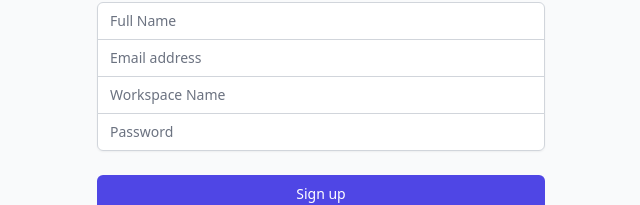
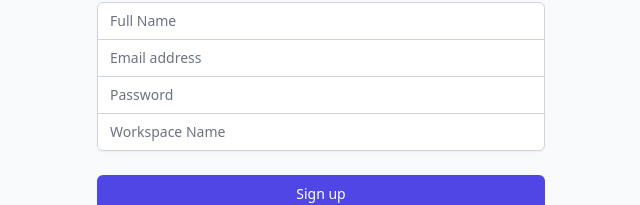
Before and after one commit to Kevinzh0C/fechatter_frontend, a Vue app: page /register in a window 1280 px wide. Shown: the part 311-516 px from the top of the page, without its empty margins (319-959 px from the left). Built offline with nearby package versions, Linux system fonts and the light colour scheme; no server answers.

Commit message:
Fix Register Form Layout

```diff
--- a/src/views/Register.vue
+++ b/src/views/Register.vue
@@ -19,16 +19,16 @@
               placeholder="Email address" />
           </div>
           <div>
+            <label for="password" class="sr-only">Password</label>
+            <input v-model="password" id="password" name="password" type="password" required
+              class="appearance-none rounded-none relative block w-full px-3 py-2 border border-gray-300 placeholder-gray-500 text-gray-900 focus:outline-none focus:ring-indigo-500 focus:border-indigo-500 focus:z-10 sm:text-sm"
+              placeholder="Password" />
+          </div>
+          <div>
             <label for="workspace" class="sr-only">Workspace</label>
             <input v-model="workspace" id="workspace" name="workspace" type="text" required
-              class="appearance-none rounded-none relative block w-full px-3 py-2 border border-gray-300 placeholder-gray-500 text-gray-900 focus:outline-none focus:ring-indigo-500 focus:border-indigo-500 focus:z-10 sm:text-sm"
+              class="appearance-none rounded-none relative block w-full px-3 py-2 border border-gray-300 placeholder-gray-500 text-gray-900 rounded-b-md focus:outline-none focus:ring-indigo-500 focus:border-indigo-500 focus:z-10 sm:text-sm"
               placeholder="Workspace Name" />
-          </div>
-          <div>
-            <label for="password" class="sr-only">Password</label>
-            <input v-model="password" id="password" name="password" type="password" required
-              class="appearance-none rounded-none relative block w-full px-3 py-2 border border-gray-300 placeholder-gray-500 text-gray-900 rounded-b-md focus:outline-none focus:ring-indigo-500 focus:border-indigo-500 focus:z-10 sm:text-sm"
-              placeholder="Password" />
           </div>
         </div>
 
```
